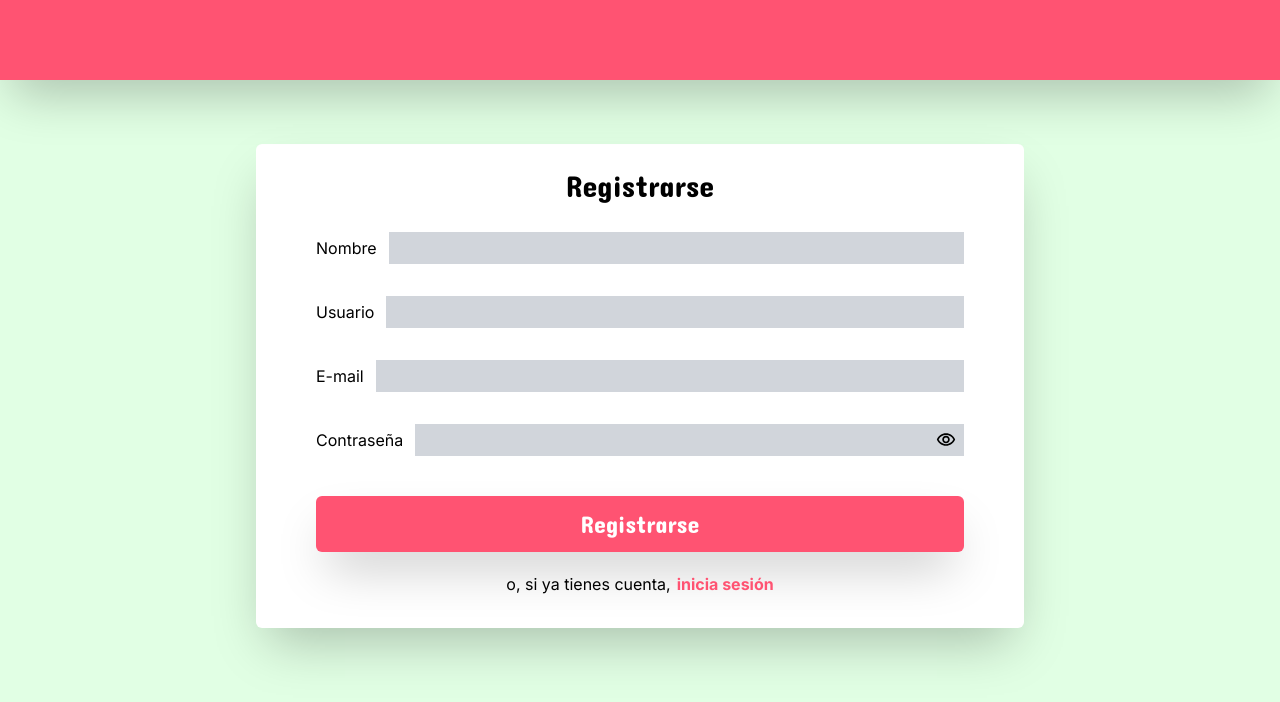
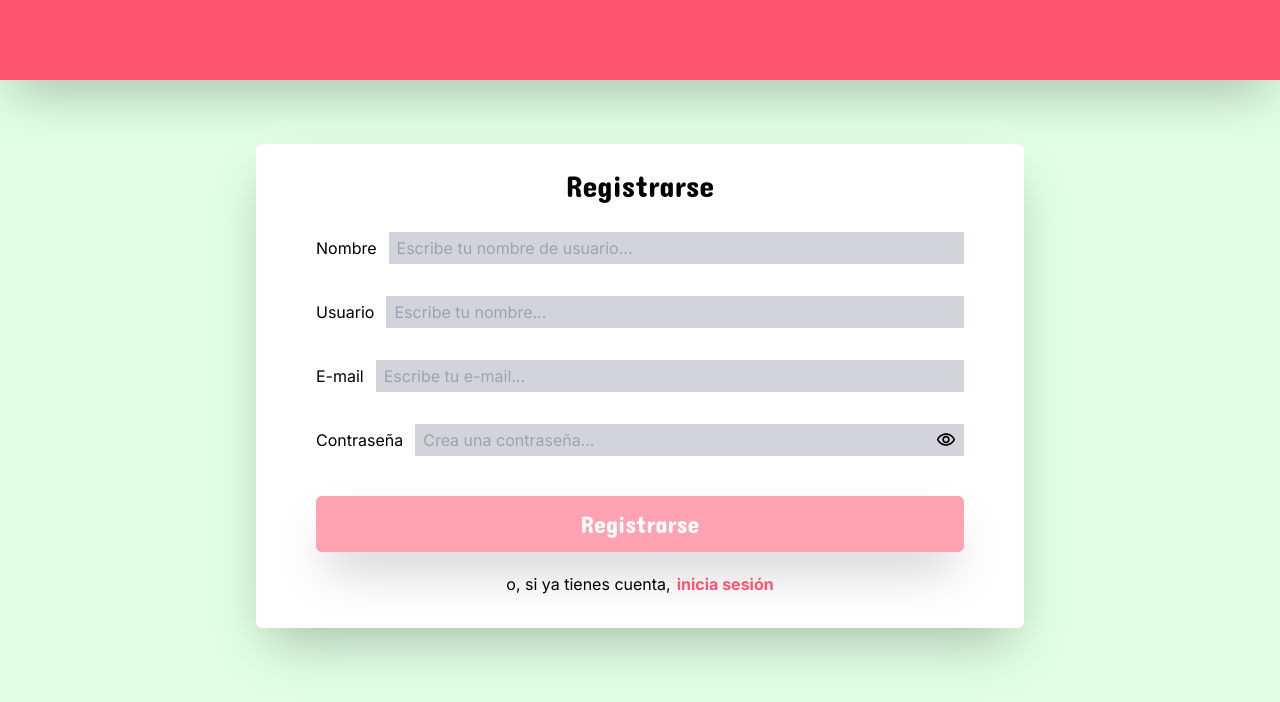
Before and after one commit to manuelaag99/make-a-wish-list, a React (Vite) app in the folder client/: page / in a window 1280 px wide. Shown: the top 702 px of the page. Built offline with nearby package versions, Linux system fonts and the light colour scheme.

Commit message:
add placeholders to signin signup form

```diff
--- a/client/src/pages/SignInSignUpPage.jsx
+++ b/client/src/pages/SignInSignUpPage.jsx
@@ -1,4 +1,4 @@
-import { useState } from "react";
+import { useEffect, useState } from "react";
 import { MdOutlineVisibility } from "react-icons/md";
 import { MdOutlineVisibilityOff } from "react-icons/md";
 import ActionButton from "../Components/ActionButton";
@@ -9,12 +9,23 @@ export default function SignInSignUpPage ({}) {
         setIsSignUp(!isSignUp);
     }
 
-    const [updateProfileFormState, setUpdateProfileFormState] = useState({
-        username: "",
-        email: "",
-        displayName: "",
-        password: ""
-    });
+    const [updateProfileFormState, setUpdateProfileFormState] = useState({});
+
+    useEffect(() => {
+        if (isSignUp) {
+            setUpdateProfileFormState({
+                email: "",
+                password: ""
+            });
+        } else if (!isSignUp) {
+            setUpdateProfileFormState({
+                email: "",
+                password: "",
+                displayName: "",
+                username: ""
+            });
+        }
+    }, [isSignUp])
 
     const inputChangeHandler = (e) => {
         setUpdateProfileFormState({
@@ -28,7 +39,22 @@ export default function SignInSignUpPage ({}) {
         setIsPasswordVisible(!isPasswordVisible);
     }
 
-
+    const [isButtonDisabled, setIsButtonDisabled] = useState(true);
+    useEffect(() => {
+        if ((updateProfileFormState.email && updateProfileFormState.email.trim() !== "") && (updateProfileFormState.password && updateProfileFormState.password.trim() !== "")) {
+            if (isSignUp) {
+                if ((updateProfileFormState.displayName && updateProfileFormState.displayName.trim() !== "") && (updateProfileFormState.username && updateProfileFormState.username.trim() !== "")) {
+                    setIsButtonDisabled(false);
+                } else {
+                    setIsButtonDisabled(true);
+                }
+            } else if (!isSignUp) {
+                setIsButtonDisabled(false);
+            }
+        } else {
+            setIsButtonDisabled(true);
+        }
+    }, [updateProfileFormState, isSignUp]);
 
     return (
         <>
@@ -44,19 +70,19 @@ export default function SignInSignUpPage ({}) {
                                 <p className="w-fit md:text-left text-center">
                                     Nombre
                                 </p>
-                                <input autoComplete="none" className="bg-gray-300 w-full md:ml-3 py-1 px-2 outline-none " name="displayName" onChange={(e) => inputChangeHandler(e)} value={updateProfileFormState.displayName} />
+                                <input autoComplete="none" className="bg-gray-300 w-full md:ml-3 py-1 px-2 outline-none " name="displayName" placeholder="Escribe tu nombre de usuario..." onChange={(e) => inputChangeHandler(e)} value={updateProfileFormState.displayName} />
                             </div>}
                             {isSignUp && <div className="flex md:flex-row flex-col w-9/10 justify-center items-center my-4">
                                 <p className="w-fit md:text-left text-center">
                                     Usuario
                                 </p>
-                                <input autoComplete="none" className="bg-gray-300 w-full md:ml-3 py-1 px-2 outline-none " name="username" onChange={(e) => inputChangeHandler(e)} value={updateProfileFormState.username} />
+                                <input autoComplete="none" className="bg-gray-300 w-full md:ml-3 py-1 px-2 outline-none " name="username" placeholder="Escribe tu nombre..." onChange={(e) => inputChangeHandler(e)} value={updateProfileFormState.username} />
                             </div>}
                             <div className="flex md:flex-row flex-col w-9/10 justify-center items-center my-4">
                                 <p className="w-fit md:text-left text-center whitespace-nowrap">
                                     E-mail
                                 </p>
-                                <input className="bg-gray-300 w-full md:ml-3 py-1 px-2 outline-none " name="email" onChange={(e) => inputChangeHandler(e)} value={updateProfileFormState.email} />
+                                <input className="bg-gray-300 w-full md:ml-3 py-1 px-2 outline-none " name="email" placeholder="Escribe tu e-mail..." onChange={(e) => inputChangeHandler(e)} value={updateProfileFormState.email} />
                             </div>
                             <div className="flex md:flex-row flex-col w-9/10 justify-center items-center my-4">
                                 <p className="w-fit md:text-left text-center">
@@ -64,7 +90,7 @@ export default function SignInSignUpPage ({}) {
                                 </p>
 
                                 <div className="flex flex-row bg-gray-300 w-full md:ml-3">
-                                    <input autoComplete="none" className="bg-gray-300 w-full py-1 px-2 outline-none " type={isPasswordVisible ? "password" : "text"} name="password" onChange={(e) => inputChangeHandler(e)} value={updateProfileFormState.password} />
+                                    <input autoComplete="none" className="bg-gray-300 w-full py-1 px-2 outline-none " type={isPasswordVisible ? "password" : "text"} name="password" placeholder={isSignUp ? "Crea una contraseña..." : "Escribe tu contraseña..."} onChange={(e) => inputChangeHandler(e)} value={updateProfileFormState.password} />
                                     <button className="bg-gray-300 px-2" onClick={togglePasswordVisibility}>
                                         {isPasswordVisible && <MdOutlineVisibility fontSize={20} />}
                                         {!isPasswordVisible && <MdOutlineVisibilityOff fontSize={20} />}
@@ -75,7 +101,7 @@ export default function SignInSignUpPage ({}) {
                         </div>
 
                         <div className="flex w-9/10 my-3">
-                            <ActionButton additionalClassNames="text-2xl" textForActionButton={isSignUp ? "Registrarse" : "Iniciar sesión"} />
+                            <ActionButton additionalClassNames="text-2xl disabled:bg-var-2-disabled" isButtonDisabled={isButtonDisabled} onClickButtonFunction="" textForActionButton={isSignUp ? "Registrarse" : "Iniciar sesión"} />
                         </div>
 
                         <div className="flex flex-row w-full justify-center items-center px-5 my-2">
```
